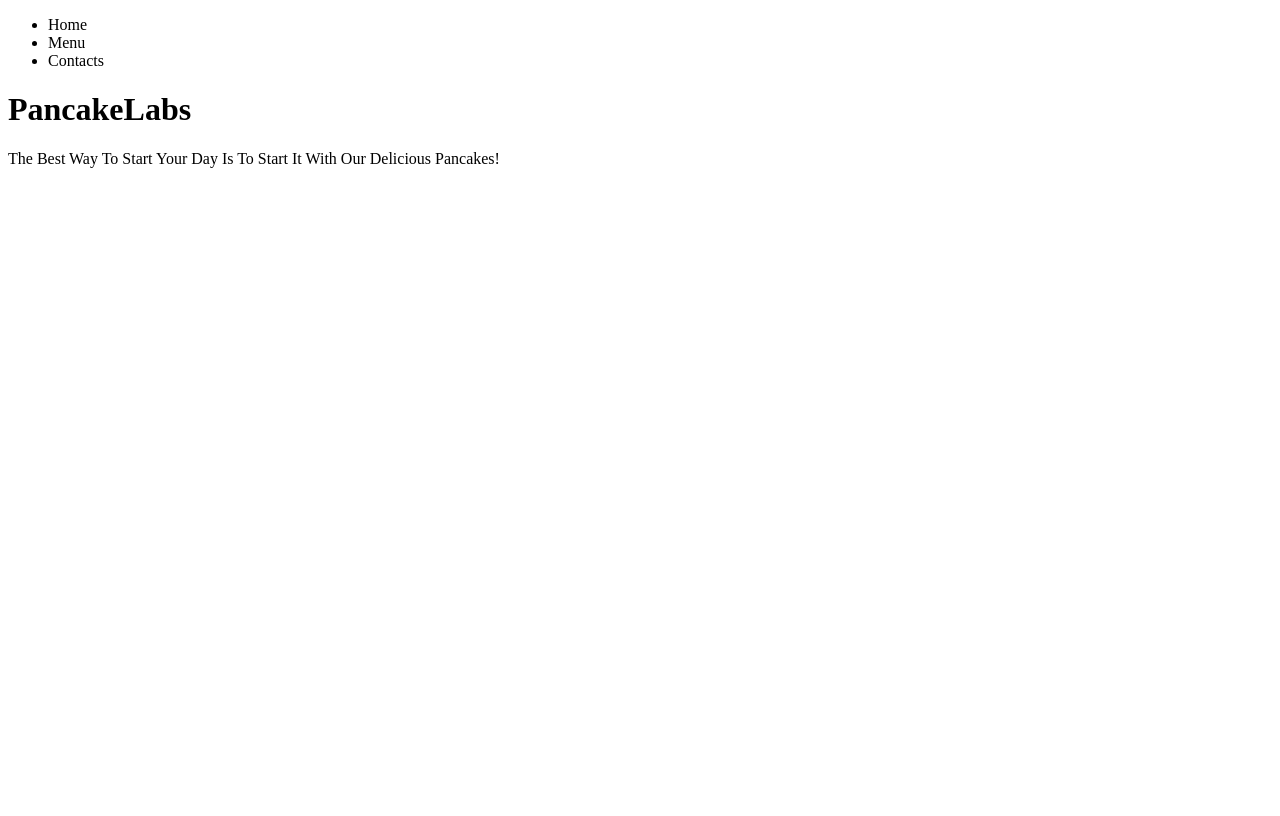
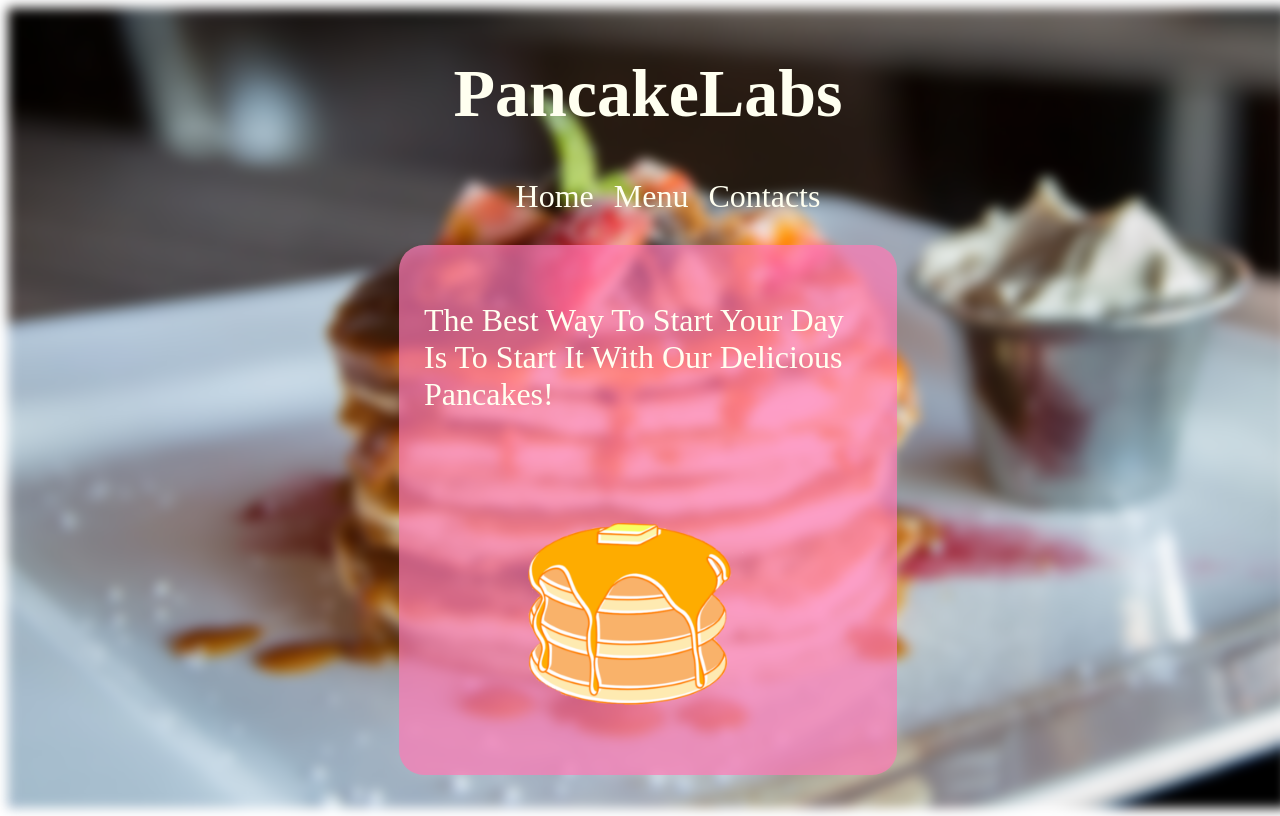
Before and after one commit to CrazyReborn/odin-restaurant, a website built with webpack: page dist/index.html in a window 1280 px wide. Built offline with nearby package versions, Linux system fonts and the light colour scheme.

Commit message:
Added styling to a pancake web site

```diff
--- a/package.json
+++ b/package.json
@@ -18,7 +18,9 @@
   },
   "homepage": "https://github.com/CrazyReborn/odin-restaurant#readme",
   "devDependencies": {
+    "css-loader": "^6.3.0",
     "file-loader": "^6.2.0",
+    "style-loader": "^3.3.0",
     "webpack": "^5.53.0",
     "webpack-cli": "^4.8.0"
   }
--- a/src/contact.js
+++ b/src/contact.js
@@ -1,6 +1,7 @@
 export function contacts() {
     const contactForms = document.createElement('div');
     contactForms.textContent = 'Contacts';
+    contactForms.classList.add('main');
 
     const phone = document.createElement('p');
     phone.textContent = 'Phone: 123 456 789';
--- a/src/home-page.js
+++ b/src/home-page.js
@@ -1,14 +1,17 @@
+import Logo from './logo.png'
+
 export function homePage() {
     const div = document.querySelector('#content');
-    /*
+
     const image = document.createElement('img');
+    image.setAttribute('id', 'logo');
     image.src = Logo;
-    */
+
     const para = document.createElement('p');
-    const head = document.createElement('h1');
-    head.textContent = 'PancakeLabs';
+    const paraCont = document.createElement('div');
     para.textContent = 'The Best Way To Start Your Day Is To Start It With Our Delicious Pancakes!'
-    // div.appendChild(image);
-    div.appendChild(head);
-    div.appendChild(para);
+    paraCont.classList.add('main');
+    paraCont.appendChild(para);
+    paraCont.appendChild(image);
+    div.appendChild(paraCont);
 }
--- a/src/index.js
+++ b/src/index.js
@@ -1,3 +1,4 @@
+import css from './style.css';
 import {homePage} from './home-page';
 import {menuItems} from './menu';
 import {contacts} from './contact';
--- a/src/menu.js
+++ b/src/menu.js
@@ -2,10 +2,10 @@ import {menuItemsList} from './menu-items';
 
 export function menuItems() {
     const eleContainer = document.createElement('div');
-    const pancakeListPara = document.createElement('p');
-    pancakeListPara.textContent = 'Pancakes';
-    eleContainer.appendChild(pancakeListPara);
-    eleContainer.classList.add('menu-container');
+    const pancakeListHeader = document.createElement('h2');
+    pancakeListHeader.textContent = 'Pancakes';
+    eleContainer.appendChild(pancakeListHeader);
+    eleContainer.classList.add('main');
     menuItemsList.forEach(e => {
         const menuItemContainer = document.createElement('div');
         menuItemContainer.classList.add('menu-item-container');
@@ -13,6 +13,7 @@ export function menuItems() {
         const image = document.createElement('img');
         element.textContent = `${e.name} costs ${e.price}`;
         image.src = e.image;
+        image.setAttribute('id', 'menu-item-image');
         menuItemContainer.appendChild(image);
         menuItemContainer.appendChild(element);
         eleContainer.appendChild(menuItemContainer);
--- /dev/null
+++ b/src/style.css
@@ -0,0 +1,71 @@
+#menu-item-image {
+    height: 180px;
+    width: 180px;
+    border-radius: 50%;
+}
+.menu-item-container {
+    display: flex;
+    align-items: center;
+    gap: 5px;
+}
+ul {
+    display: flex;
+    flex-direction: row;
+    justify-content: center;
+    gap: 20px;
+}
+
+li{
+    list-style-type: none;
+    font-size: 32px;
+
+
+}
+
+.main {
+    display: flex;
+    flex-direction: column;
+    gap: 25px;
+    padding: 25px;
+    width: 35%;
+    min-height: 60vh;
+    margin: 30px auto;
+    font-size: 24px;
+    border-radius: 25px;
+    background-color: rgba(255, 121, 181, 0.7);
+}
+body, html {
+    min-height: 100%;
+    display: flex;
+    flex-direction: column;
+}
+
+h1 {
+    text-align: center;
+    font-size: 68px;
+}
+h2 {
+    text-align: center;
+}
+.main-container {
+    position: absolute;
+    width: 100%;
+    color: ivory;
+}
+p {
+    font-size: 32px;
+}
+#bg-image {
+    background-image: url('pancake-background.jpg');
+    height: 100vh;
+    width: 100vw;
+    background-position: center;
+    background-size: cover;
+    filter: blur(6px);
+}
+#logo {
+    align-self: center;
+    margin: auto;
+    width: 400px;
+    height: auto;
+}
--- a/webpack.config.js
+++ b/webpack.config.js
@@ -10,8 +10,12 @@ module.exports = {
     module: {
         rules: [
             {
-                test: /\.jpg$/i,
+                test: /\.(jpg|png)$/i,
                 type: 'asset',
+            },
+            {
+                test: /\.css$/i,
+                use: ['style-loader', 'css-loader']
             }
         ],
     },
```
Also changed, not shown: dist/8f8f0bf63f3c92272a55.jpg (added), dist/9977387187847c38efe9.png (added), dist/f263215c9df07dc15e22.png (added), dist/index.html, dist/main.js, src/logo.png (added), src/pancake-background.jpg (added), 2 other files.
